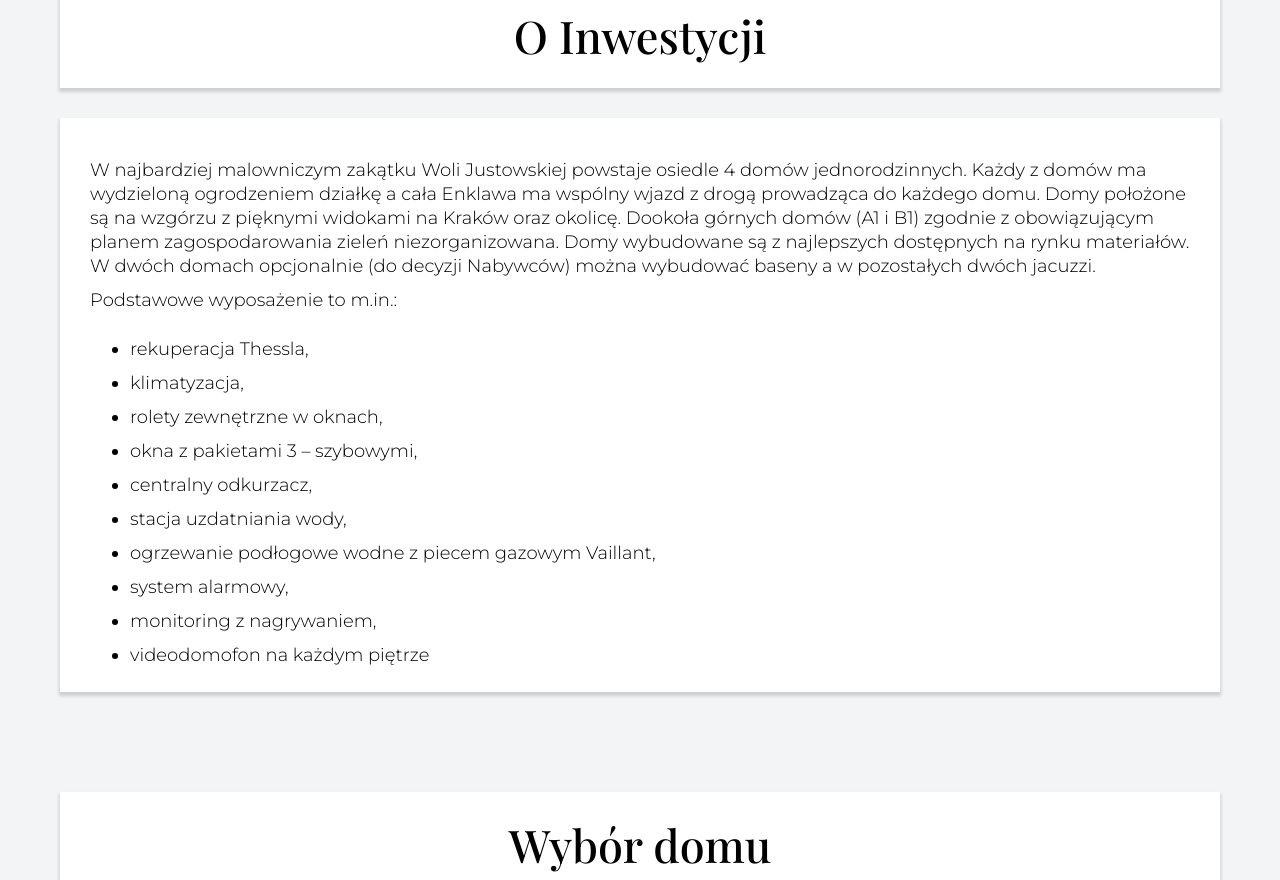
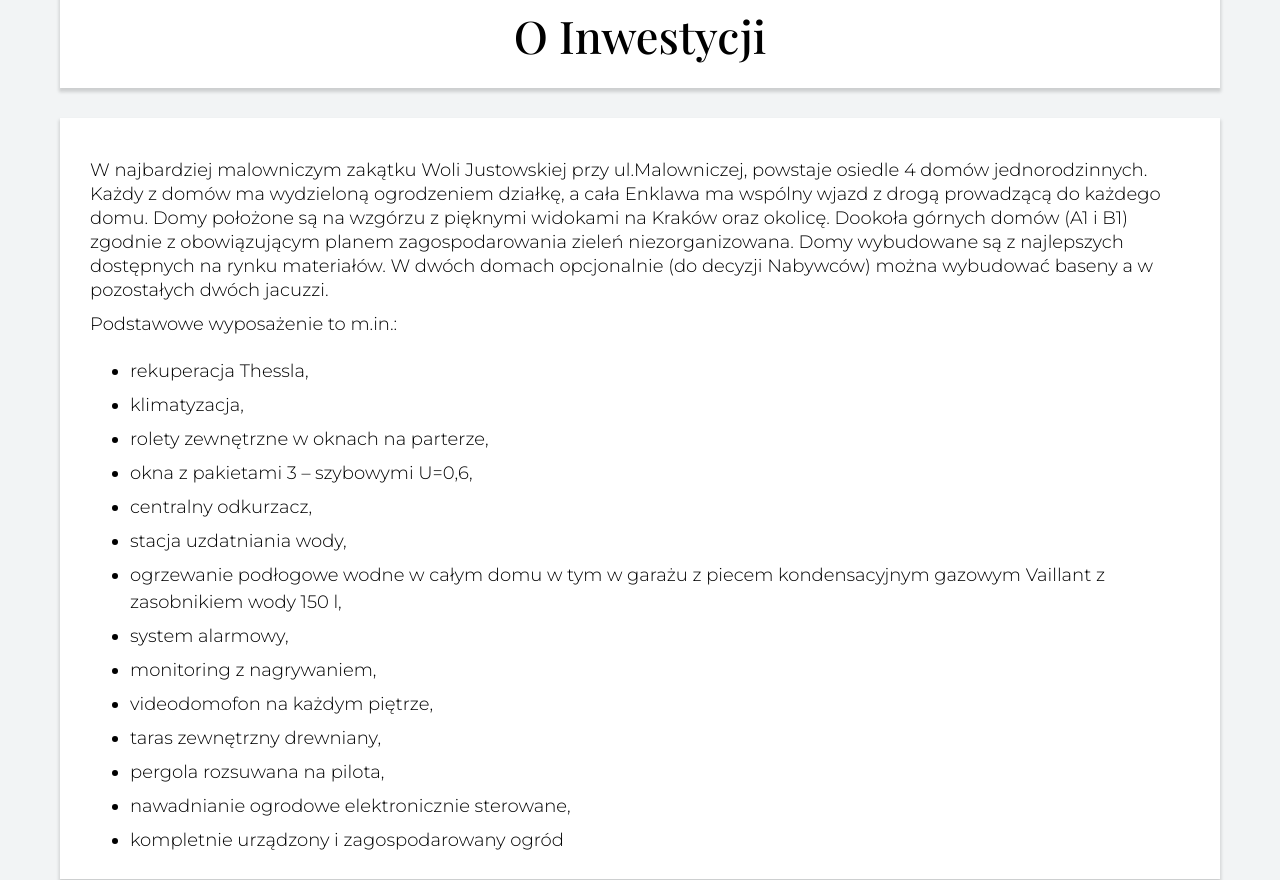
Before and after one commit to DmiE/MalowniczaEnklawa, a website built with Parcel: page src/index.html in a window 1280 px wide. Shown: the part 917-1797 px from the top of the page. Built offline with nearby package versions, Linux system fonts and the light colour scheme.

Commit message:
add new description, improve svg descriptions

```diff
--- a/src/index.html
+++ b/src/index.html
@@ -32,8 +32,11 @@
               viewBox="0 0 997.706 947.282"
               enable-background="new 0 0 997.706 947.282"
               xml:space="preserve"
+              role="img"
+              aria-label="[title + description]"
             >
               <title>Logotyp Malowniczej Enklawy</title>
+              <desc>Logotyp Malowniczej Enklawy - dwa liście</desc>
               <g>
                 <path
                   d="M323.78,770.392c0.004-0.003,47.531-25.562,201.615-38.522c0,0,125.65-10.082,210.616-59.046
@@ -93,7 +96,11 @@
               viewBox="0 0 997.706 947.282"
               enable-background="new 0 0 997.706 947.282"
               xml:space="preserve"
+              role="img"
+              aria-label="[title + description]"
             >
+              <title>Logotyp Malowniczej Enklawy</title>
+              <desc>Logotyp Malowniczej Enklawy - dwa liście</desc>
               <g>
                 <path
                   d="M323.78,770.392c0.004-0.003,47.531-25.562,201.615-38.522c0,0,125.65-10.082,210.616-59.046
@@ -181,25 +188,32 @@
       </div>
       <div class="description__text_container container shadow_container">
         <p class="description__text">
-          W najbardziej malowniczym zakątku <strong>Woli Justowskiej</strong> powstaje osiedle 4 domów jednorodzinnych.
-          Każdy z domów ma wydzieloną ogrodzeniem działkę a cała Enklawa ma wspólny wjazd z drogą prowadząca do każdego
-          domu. Domy położone są na wzgórzu z pięknymi widokami na Kraków oraz okolicę. Dookoła górnych domów (A1 i B1)
-          zgodnie z obowiązującym planem zagospodarowania zieleń niezorganizowana. Domy wybudowane są z najlepszych
-          dostępnych na rynku materiałów. W dwóch domach opcjonalnie (do decyzji Nabywców) można wybudować baseny a w
-          pozostałych dwóch jacuzzi.
+          W najbardziej malowniczym zakątku <strong>Woli Justowskiej</strong> przy ul.Malowniczej, powstaje
+          <strong>osiedle 4 domów jednorodzinnych</strong>. Każdy z domów ma wydzieloną ogrodzeniem działkę, a cała
+          Enklawa ma wspólny wjazd z drogą prowadzącą do każdego domu. Domy położone są na wzgórzu z pięknymi widokami
+          na Kraków oraz okolicę. Dookoła górnych domów (A1 i B1) zgodnie z obowiązującym planem zagospodarowania zieleń
+          niezorganizowana. Domy wybudowane są z najlepszych dostępnych na rynku materiałów. W dwóch domach opcjonalnie
+          (do decyzji Nabywców) można wybudować baseny a w pozostałych dwóch jacuzzi.
         </p>
         <p class="description__text">Podstawowe wyposażenie to m.in.:</p>
         <ul class="description__list">
           <li class="description__list_item">rekuperacja Thessla,</li>
           <li class="description__list_item">klimatyzacja,</li>
-          <li class="description__list_item">rolety zewnętrzne w oknach,</li>
-          <li class="description__list_item">okna z pakietami 3 – szybowymi,</li>
+          <li class="description__list_item">rolety zewnętrzne w oknach na parterze,</li>
+          <li class="description__list_item">okna z pakietami 3 – szybowymi U=0,6,</li>
           <li class="description__list_item">centralny odkurzacz,</li>
           <li class="description__list_item">stacja uzdatniania wody,</li>
-          <li class="description__list_item">ogrzewanie podłogowe wodne z piecem gazowym Vaillant,</li>
+          <li class="description__list_item">
+            ogrzewanie podłogowe wodne w całym domu w tym w garażu z piecem kondensacyjnym gazowym Vaillant z
+            zasobnikiem wody 150 l,
+          </li>
           <li class="description__list_item">system alarmowy,</li>
           <li class="description__list_item">monitoring z nagrywaniem,</li>
-          <li class="description__list_item">videodomofon na każdym piętrze</li>
+          <li class="description__list_item">videodomofon na każdym piętrze,</li>
+          <li class="description__list_item">taras zewnętrzny drewniany,</li>
+          <li class="description__list_item">pergola rozsuwana na pilota,</li>
+          <li class="description__list_item">nawadnianie ogrodowe elektronicznie sterowane,</li>
+          <li class="description__list_item">kompletnie urządzony i zagospodarowany ogród</li>
         </ul>
       </div>
     </section>
@@ -220,8 +234,11 @@
           enable-background="new 0 0 835.331 643.677"
           xml:space="preserve"
           class="image_map"
+          role="img"
+          aria-label="[title + description]"
         >
-          <title>Mapa terenu inwestycji z zaznaczonymi obrysami domów</title>
+          <title>Mapa terenu inwestycji - Malowniczea Enklawa</title>
+          <desc>Mapa terenu inwestycji z zaznaczonymi obrysami domów oraz działkami</desc>
           <image
             overflow="visible"
             width="1080"
@@ -498,8 +515,11 @@
             viewBox="0 0 997.706 947.282"
             enable-background="new 0 0 997.706 947.282"
             xml:space="preserve"
+            role="img"
+            aria-label="[title + description]"
           >
             <title>Logotyp Malowniczej Enklawy</title>
+            <desc>Logotyp Malowniczej Enklawy - dwa liście</desc>
             <g>
               <path
                 d="M323.78,770.392c0.004-0.003,47.531-25.562,201.615-38.522c0,0,125.65-10.082,210.616-59.046
--- a/src/scss/styles.scss
+++ b/src/scss/styles.scss
@@ -545,11 +545,14 @@ button {
 
   @include medium {
     font-size: 18px;
+    line-height: 27px;
+    margin-top: 7px;
   }
 
   @include very-large {
     font-size: 20px;
-    line-height: 24px;
+    line-height: 29px;
+    margin-top: 9px;
   }
 }
 
```
